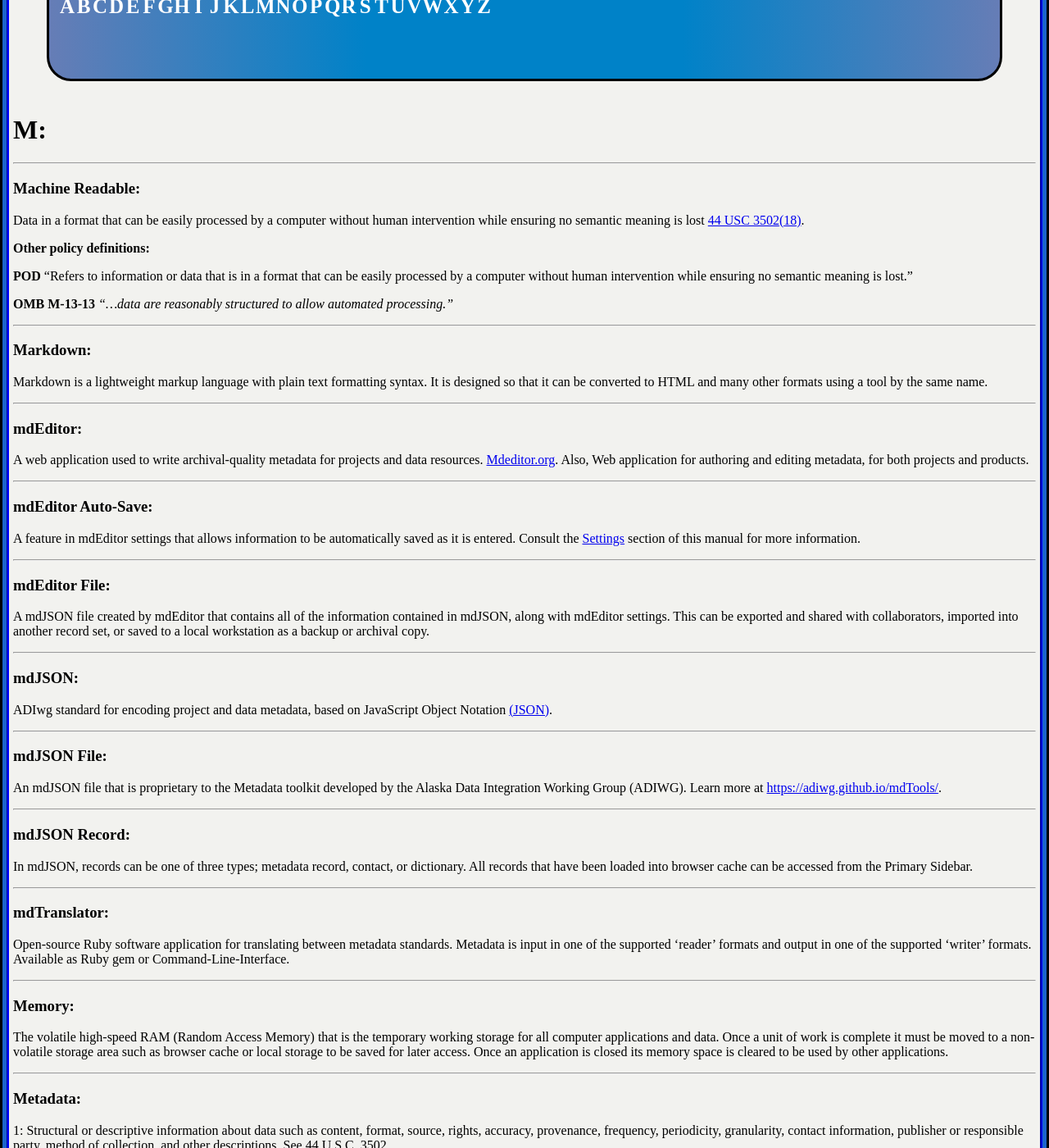
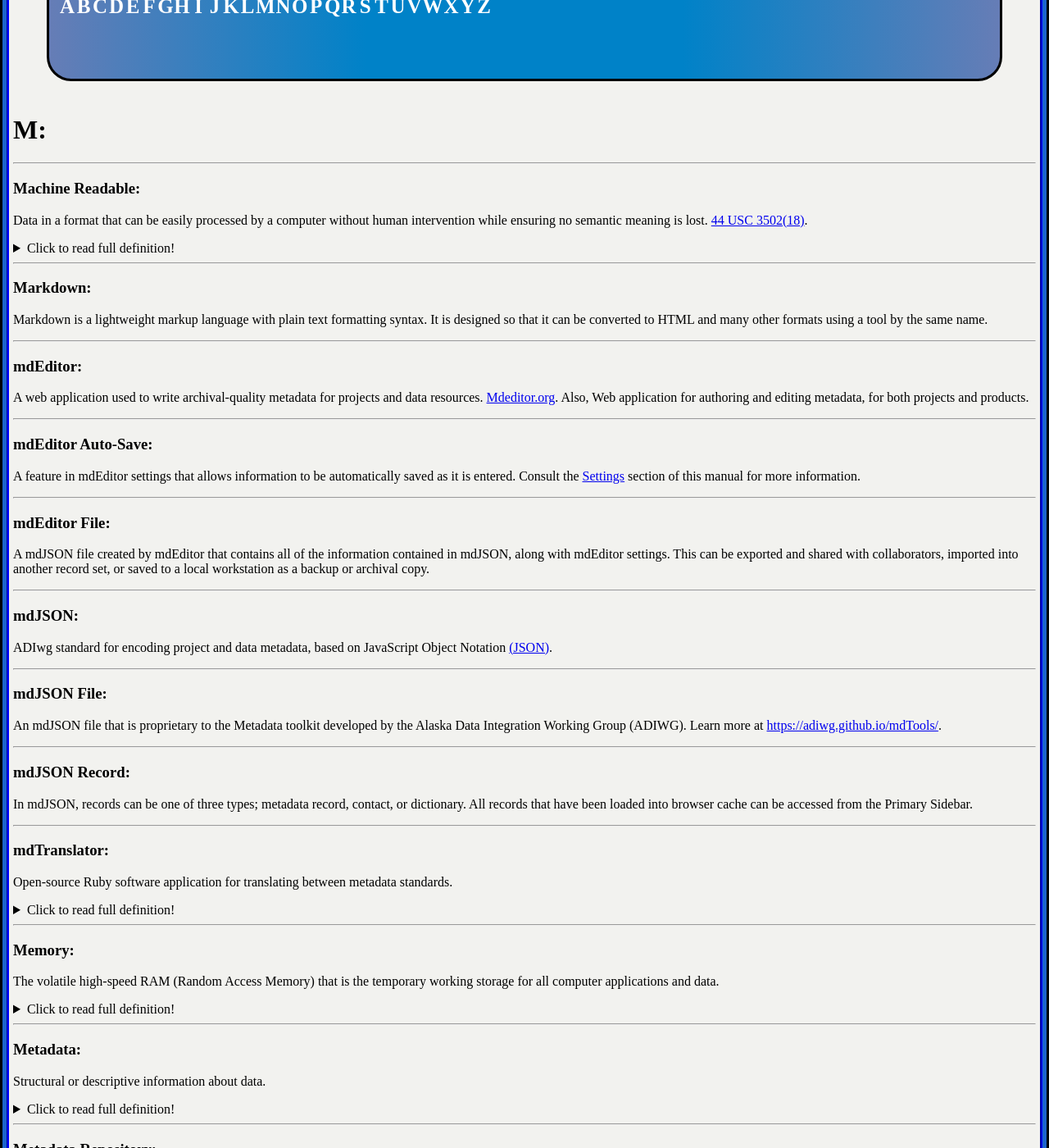
Before and after one commit to ThePanamalien/TestOne, a Jekyll site: the page built from _pages/M.md, in a window 1280 px wide and 1400 px high, scrolled down 241 px. Shown: the whole window at 82% size. Built offline with Jekyll 4.4.1, drawn with Linux system fonts in a browser that asks for light colours; some of the changed text lies outside the part shown.

Commit message:
Update M.md
Added in "Click Here" tags.

```diff
--- a/_pages/M.md
+++ b/_pages/M.md
@@ -8,13 +8,19 @@ ___
 
 ### **Machine Readable:**
 Data in a format that can be easily processed by a computer without human intervention while ensuring no semantic
-meaning is lost [44 USC 3502(18)](https://uscode.house.gov/view.xhtml?req=granuleid:USC-prelim-title44-section3502&num=0&edition=prelim#substructure-location_18).
+meaning is lost. [44 USC 3502(18)](https://uscode.house.gov/view.xhtml?req=granuleid:USC-prelim-title44-section3502&num=0&edition=prelim#substructure-location_18).
 
+<details>
+  <summary>Click to read full definition!</summary>
+<p>
 **Other policy definitions:**
 
 **POD** “Refers to information or data that is in a format that can be easily processed by a computer without human intervention while ensuring no semantic meaning is lost.”
 
 **OMB M-13-13** _“…data are reasonably structured to allow automated processing.”_
+</p>
+</details>
+
 
 ___
 
@@ -63,28 +69,47 @@ ___
 
 ### **mdTranslator:**
 Open-source Ruby software application for translating between metadata standards.
+
+<details>
+  <summary>Click to read full definition!</summary>
+<p>
 Metadata is input in one of the supported ‘reader’ formats and output in one of the supported ‘writer’ formats.
 Available as Ruby gem or Command-Line-Interface.
+</p>
+</details>
 
 ___
 
 ### **Memory:**
 The volatile high-speed RAM (Random Access Memory) that is the temporary working storage for all computer applications
-and data. Once a unit of work is complete it must be moved to a non-volatile storage area such as browser cache or
+and data.
+
+<details>
+  <summary>Click to read full definition!</summary>
+<p>
+Once a unit of work is complete it must be moved to a non-volatile storage area such as browser cache or
 local storage to be saved for later access. Once an application is closed its memory space is cleared to be used
 by other applications.
+</p>
+</details>
 
 ___
 
 ### **Metadata:**
-1:
+Structural or descriptive information about data.
+
+<details>
+  <summary>Click to read full definition!</summary>
+<p>
+1:<br>
 Structural or descriptive information about data such as content, format, source, rights, accuracy, provenance,
 frequency, periodicity, granularity, contact information, publisher or responsible party, method of collection, and
-other descriptions. See 44 U.S.C. 3502.
-
-2:
+other descriptions. See 44 U.S.C. 3502. <br>
+<br>
+2:<br>
 Data that describes and provides additional information about other data to promote discoverability and proper use.
-
+</p>
+</details>
 ___
 
 ### **Metadata Repository:**
```
